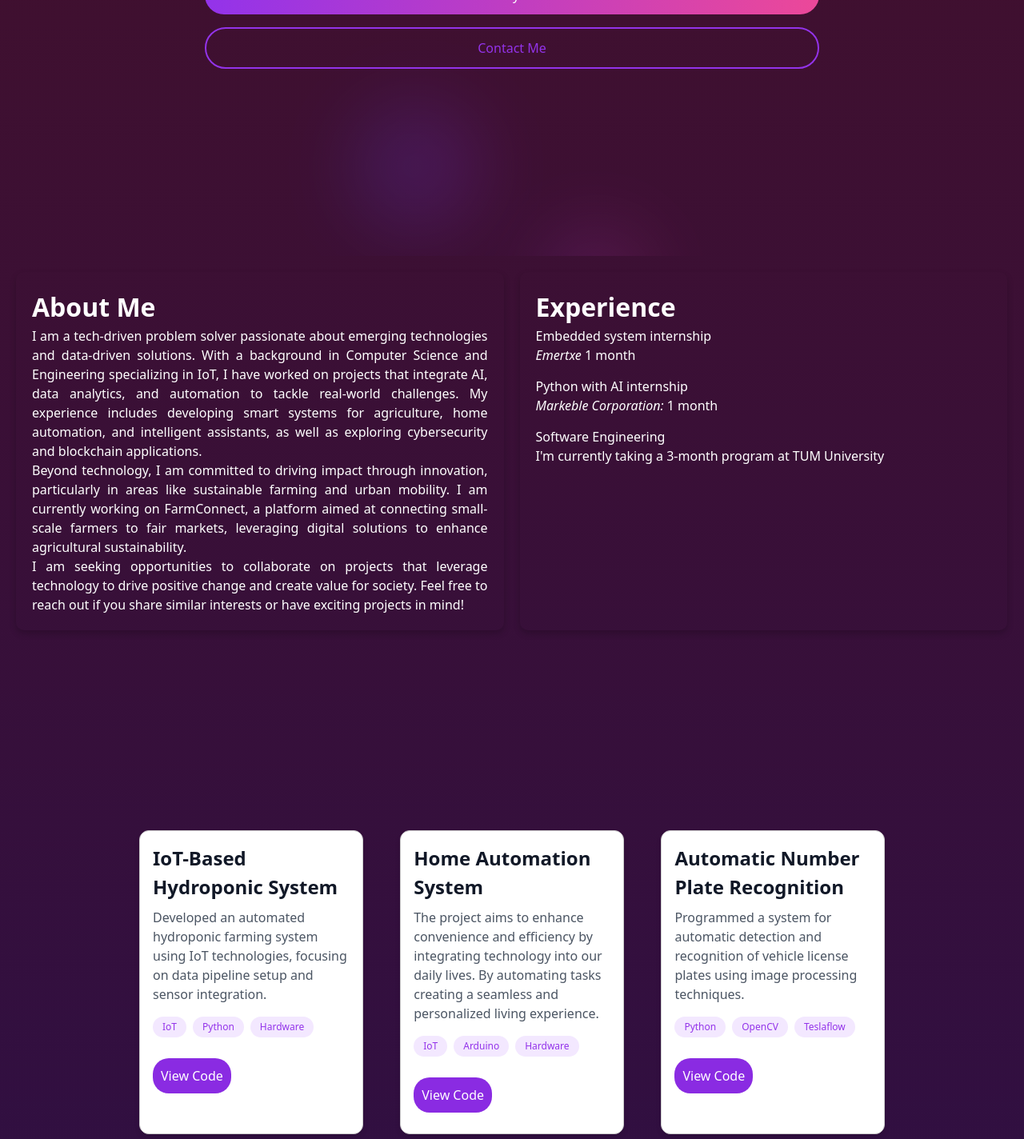
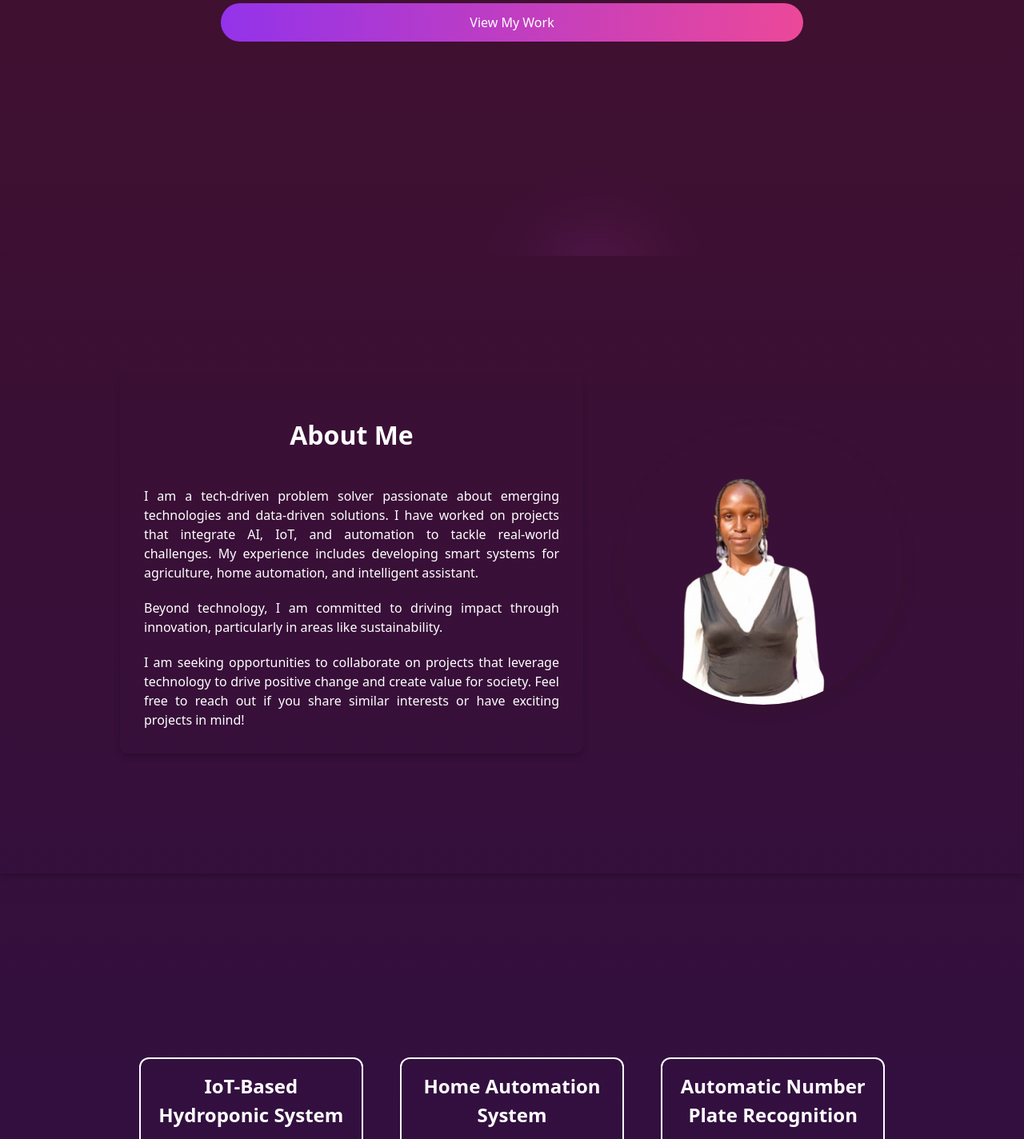
Before and after one commit to Ruth960/Profolio, a React (Vite) app: page / in a window 1280 px wide. Shown: the part 480-1904 px from the top of the page at 80% size. Built offline with nearby package versions, Linux system fonts and the light colour scheme.

Commit message:
new updates

```diff
--- a/src/App.css
+++ b/src/App.css
@@ -1,42 +1,27 @@
-#root {
-  max-width: 1280px;
-  margin: 0 auto;
-  padding: 2rem;
-  text-align: center;
-}
+@keyframes bounceInLeft {
+  from, 60%, 75%, 90%, to {
+    animation-timing-function: cubic-bezier(0.215, 0.61, 0.355, 1);
+  }
 
-.logo {
-  height: 6em;
-  padding: 1.5em;
-  will-change: filter;
-  transition: filter 300ms;
-}
-.logo:hover {
-  filter: drop-shadow(0 0 2em #646cffaa);
-}
-.logo.react:hover {
-  filter: drop-shadow(0 0 2em #e2d4de4d);
-}
+  0% {
+    opacity: 0;
+    transform: translate3d(-3000px, 0, 0);
+  }
 
-@keyframes logo-spin {
-  from {
-    transform: rotate(0deg);
+  60% {
+    opacity: 1;
+    transform: translate3d(25px, 0, 0);
   }
+
+  75% {
+    transform: translate3d(-10px, 0, 0);
+  }
+
+  90% {
+    transform: translate3d(5px, 0, 0);
+  }
+
   to {
-    transform: rotate(360deg);
+    transform: none;
   }
 }
-
-@media (prefers-reduced-motion: no-preference) {
-  a:nth-of-type(2) .logo {
-    animation: logo-spin infinite 20s linear;
-  }
-}
-
-.card {
-  padding: 2em;
-}
-
-.read-the-docs {
-  color: #888;
-}
--- a/src/App.jsx
+++ b/src/App.jsx
@@ -1,6 +1,7 @@
 import React from 'react';
 import { BrowserRouter as Router, Routes, Route } from 'react-router-dom';
-import Home from './components/Home'
+import Home from './components/Home';
+import Contacts from './components/contacts';
 
 
 
@@ -21,6 +22,7 @@ function App() {
       <Routes>
         <Route path="/" element={<Home />} />
 
+
       </Routes>
     </Router>
 
--- a/src/components/Home.jsx
+++ b/src/components/Home.jsx
@@ -4,6 +4,7 @@ import Header from '../components/header.jsx';
 import Projects from '../components/project.jsx';
 import Skills from '../components/skills.jsx';
 import Contacts from '../components/contacts.jsx'
+
 
 
 export default function Home() {
@@ -31,6 +32,7 @@ export default function Home() {
                 <div id='contacts'><Contacts/></div>
 
 
+
       </div>
     );
   }
--- a/src/components/about.jsx
+++ b/src/components/about.jsx
@@ -1,36 +1,72 @@
+
 
 export default function About() {
+
+
   return (
-        <div style={{ display: 'flex', justifyContent: 'center', backgroundColor: '', padding: '20px', marginRight: '1px' }}>
-            <div style={{ flex: 1, marginRight: '20px', backgroundColor: 'transparent', color:'white', padding: '20px', borderRadius: '10px', boxShadow: '0 4px 8px rgba(0, 0, 0, 0.2)' }}>
-            <h1 style={{color:'white'}}>About Me</h1>
+    <div style={{
+      display: 'flex',
+      justifyContent: 'center',
+      backgroundColor: 'transparent',
+      padding: '150px',
+      marginRight: '1px',
+      boxShadow: '0 4px 8px rgba(0, 0, 0, 0.2)',
+    }}>
+      <div
+        style={{
+          flex: 1,
+          marginRight: '50px',
+          backgroundColor: 'transparent',
+          color: 'white',
+          padding: '20px',
+          borderRadius: '10px',
+          boxShadow: '0 4px 8px rgba(0, 0, 0, 0.2)',
+
+        }}
+      >
+        <h1 style={{ color: 'white', textAlign:'center', margin: 30 }}>About Me</h1>
         <div style={{ textAlign: 'justify' }}>
-                <p>
-                I am a tech-driven problem solver passionate about emerging technologies and data-driven solutions. With a background in Computer Science and Engineering specializing in IoT, I have worked on projects that integrate AI, data analytics, and automation to tackle real-world challenges. My experience includes developing smart systems for agriculture, home automation, and intelligent assistants, as well as exploring cybersecurity and blockchain applications.
+          <p style={{ padding: 10 }}>
+            I am a tech-driven problem solver passionate about emerging technologies and data-driven solutions.
+            I have worked on projects
+            that integrate AI, IoT, and automation to tackle real-world challenges. My experience includes
+            developing smart systems for agriculture, home automation, and intelligent assistant.
           </p>
-                <p>
-                Beyond technology, I am committed to driving impact through innovation, particularly in areas like sustainable farming and urban mobility. I am currently working on FarmConnect, a platform aimed at connecting small-scale farmers to fair markets, leveraging digital solutions to enhance agricultural sustainability.
+          <p style={{ padding: 10 }}>
+            Beyond technology, I am committed to driving impact through innovation,
+            particularly in areas like sustainability.
           </p>
-                <p>
-                I am seeking opportunities to collaborate on projects that leverage technology to drive positive change and create value for society. Feel free to reach out if you share similar interests or have exciting projects in mind!
+          <p style={{ padding: 10 }}>
+            I am seeking opportunities to collaborate on projects that leverage technology to drive positive
+            change and create value for society. Feel free to reach out if you share similar interests or have
+            exciting projects in mind!
           </p>
         </div>
       </div>
-            <div style={{ flex: 1, backgroundColor: 'transparent', color:'#fff', padding: '20px', borderRadius: '10px', boxShadow: '0 4px 8px rgba(0, 0, 0, 0.2)' }}>
-            <h1 style={{color:'white'}}>Experience</h1>
-            <div style={{ marginBottom: '15px' }}>
-                <h2>Embedded system internship</h2>
-                <p><i>Emertxe</i> 1 month</p>
-            </div>
-            <div style={{ marginBottom: '15px' }}>
-                <h2>Python with AI internship</h2>
-                <p><i>Markeble Corporation:</i> 1 month</p>
-            </div>
-            <div>
-                <h2>Software Engineering</h2>
-                <p>I'm currently taking a 3-month program at TUM University</p>
+
+      <div
+        style={{
+          borderRadius: '50%',
+          backgroundColor: 'transparent',
+          display: 'flex',
+          justifyContent: 'space-between',
+          alignItems: 'center',
+        }}
+      >
+        <img
+          src="Ruthim.png"
+          alt="my profile"
+          style={{
+            width: '350px',
+            height: '350px',
+            borderRadius: '50%',
+            objectFit: 'cover',
+            boxShadow: '0 8px 18px rgba(48, 26, 18, 0.2)',
+            border: '10px  solid dark',
+          }}
+        />
       </div>
     </div>
-        </div>
+
   );
 }
--- a/src/components/header.jsx
+++ b/src/components/header.jsx
@@ -8,7 +8,7 @@ function Header() {
       'Frontend Developer',
       'IoT Developer',
       'React and Ract Native Specialist',
-      'Tech Enthusiast',
+
     ];
     let currentPhraseIndex = 0;
     let currentCharIndex = 0;
@@ -39,11 +39,11 @@ function Header() {
 
       if (!isDeleting && currentCharIndex === currentPhrase.length) {
         isDeleting = true;
-        typingSpeed = 1500; // Pause at the end of typing
+        typingSpeed = 1500;
       } else if (isDeleting && currentCharIndex === 0) {
         isDeleting = false;
         currentPhraseIndex = (currentPhraseIndex + 1) % phrases.length;
-        typingSpeed = 500; // Pause before typing the next phrase
+        typingSpeed = 500;
       }
 
       setTimeout(type, typingSpeed);
@@ -142,6 +142,7 @@ function Header() {
             href="#projects"
             style={{
               padding: '0.75rem 2rem',
+              margin:20,
               backgroundImage: 'linear-gradient(to right, #9333ea, #ec4899)',
               borderRadius: '9999px',
               color: 'white',
@@ -155,29 +156,7 @@ function Header() {
           >
             View My Work
           </a>
-          <a
-            href="#contacts"
-            style={{
-              padding: '0.75rem 2rem',
-              border: '2px solid #9333ea',
-              borderRadius: '9999px',
-              color: '#9333ea',
-              fontWeight: '500',
-              textAlign: 'center',
-              textDecoration: 'none',
-              transition: 'all 0.3s',
-            }}
-            onMouseEnter={(e) => {
-              e.target.style.backgroundColor = '#9333ea';
-              e.target.style.color = 'white';
-            }}
-            onMouseLeave={(e) => {
-              e.target.style.backgroundColor = 'transparent';
-              e.target.style.color = '#9333ea';
-            }}
-          >
-            Contact Me
-          </a>
+
         </div>
       </div>
       <a
@@ -191,7 +170,6 @@ function Header() {
         }}
         aria-label="Scroll down"
       >
-        {/* Decorative elements */}
         <div
           style={{
             position: 'absolute',
@@ -205,19 +183,7 @@ function Header() {
             filter: 'blur(3rem)',
           }}
         ></div>
-        <div
-          style={{
-            position: 'absolute',
-            bottom: '25%',
-            right: '2.5rem',
-            width: '10rem',
-            height: '10rem',
-            borderRadius: '50%',
-            backgroundImage: 'linear-gradient(to right, #4f46e5, #9333ea)',
-            opacity: 0.2,
-            filter: 'blur(3rem)',
-          }}
-        ></div>
+
       </a>
     </section>
   );
--- a/src/components/project.jsx
+++ b/src/components/project.jsx
@@ -13,22 +13,26 @@ export default function Project() {
       padding: '150px',
     },
     card: {
-      backgroundColor: '#ffffff',
-      border: '1px solid #ccc',
+      backgroundColor: 'transparent',
+      border: '2px solid',
       borderRadius: '12px',
       padding: '16px',
-      width: '30%',
-      boxShadow: '0 4px 6px rgba(0, 0, 0, 0.1)',
+      justifyContent: 'space-between',
+      alignItems:'center',
+      width:'30%',
+      marginBottom: '5px',
+      boxShadow: '20px rgba(41, 18, 18, 0.1)',
       transition: 'box-shadow 0.3s',
     },
     cardTitle: {
       fontSize: '1.5rem',
       fontWeight: 'bold',
       marginBottom: '8px',
-      color: '#111827',
+      color: '#fff',
+      textAlign:'center'
     },
     cardDescription: {
-      color: '#4b5563',
+      color: '#fdd',
       marginBottom: '16px',
     },
     tagsContainer: {
@@ -45,10 +49,10 @@ export default function Project() {
       color: '#9333ea',
     },
     button: {
-      alignItems: 'center',
+      alignItems: 'right',
       backgroundColor: 'blueviolet',
       padding: '10px',
-      margin: '10px 0',
+      margin: '1',
       borderRadius: '20px',
       color: 'white',
       textDecoration: 'none',
@@ -58,7 +62,7 @@ export default function Project() {
       transition: 'all 0.3s',
     },
     buttonHover: {
-      opacity: '0.9',
+      opacity: '0.2',
       backgroundColor: 'blue',
     },
     buttonsContainer: {
```
Also changed, not shown: src/components/contacts.jsx (line endings or trailing spaces). Lines whose indentation alone changed are shown as unchanged.
